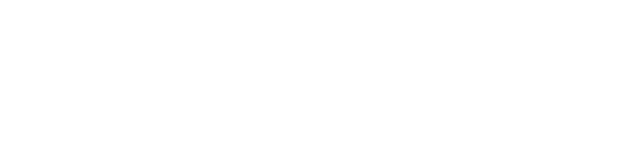
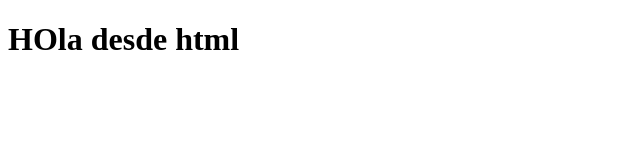
Before and after one commit to OscarEA/ejemplo-git, a plain HTML site: page index.html in a window 1280 px wide. Shown: the whole page, without its empty margins (0-640 px from the left). Drawn offline with Linux system fonts and the light colour scheme.

Commit message:
anexamos un h1

```diff
--- a/index.html
+++ b/index.html
@@ -6,6 +6,7 @@
     <title>Document</title>
 </head>
 <body>
+    <h1>HOla desde html</h1>
+</body>
 
-</body>
 </html>
```
